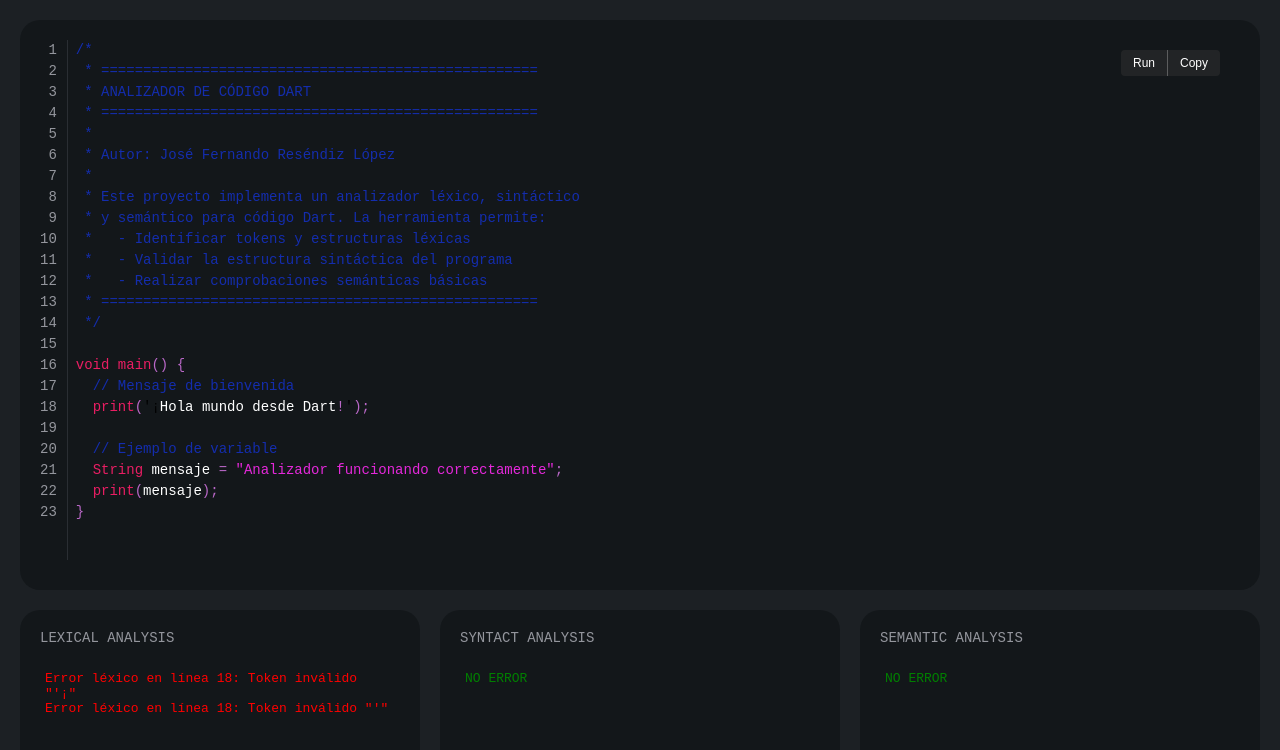
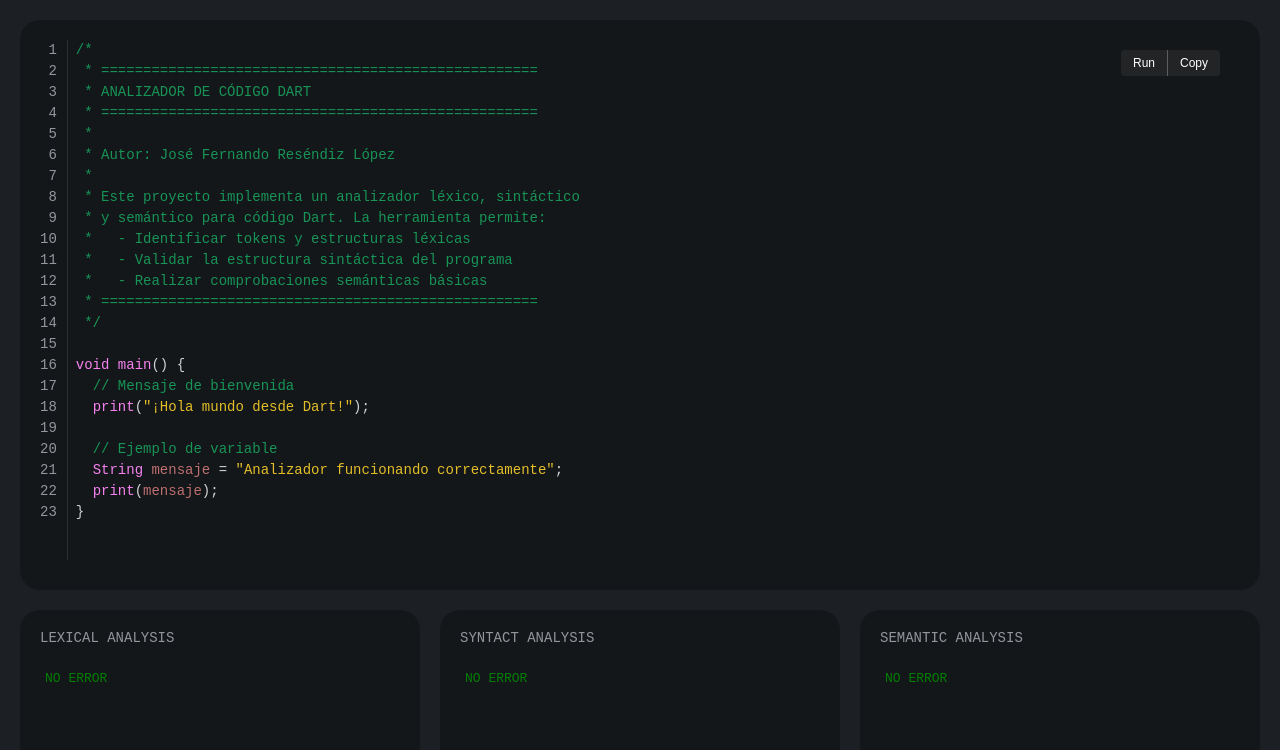
Before and after one commit to Gerbo67/compiladorAli, a website built with Vite: page index.html in a window 1280 px wide. Both pictures are taken after a click on the button "Run". Built offline with nearby package versions, Linux system fonts and the light colour scheme.

Commit message:
Editor complete

```diff
--- a/src/analyzers.js
+++ b/src/analyzers.js
@@ -1,4 +1,18 @@
-/* analyzers.js - Análisis y resaltado de sintaxis para código Dart (básico) */
+/* analyzers.js - Análisis y resaltado de sintaxis para código Dart (básico)
+   ====================================================
+   - Análisis Léxico: Se tokeniza cada línea y se reportan tokens no válidos.
+   - Análisis Sintáctico: Se verifica la existencia de la función main, terminación de sentencias
+                           y la forma básica de condicionales y ciclos (verificando paréntesis).
+   - Análisis Semántico:
+         • Variables: Se recolectan las variables declaradas y se verifica que cada variable usada
+                      (fuera de literales de cadena) haya sido declarada previamente.
+         • Condicionales y ciclos: Se valida que tengan paréntesis.
+   - Resaltado de Sintaxis: Se colorean palabras clave, cadenas, comentarios, números, identificadores y operadores.
+*/
+
+//////////////////////
+// Funciones Básicas
+//////////////////////
 
 function removeCommentsFromLines(code) {
     const lines = code.split("\n");
@@ -58,6 +72,60 @@ function tokenizeLine(line, lineIndex, lexicalErrors) {
     }
 }
 
+//////////////////////////
+// Función de Resaltado
+//////////////////////////
+
+function applySyntaxHighlighting(code) {
+    const syntaxRegex = new RegExp(
+        '(' +
+        '\\b(?:void|main|var|if|else|for|while|print|int|double|String|bool|List|return)\\b' +
+        ')' +
+        '|' +
+        '("([^"\\\\]*(?:\\\\.[^"\\\\]*)*)")' +
+        '|' +
+        '(\\/\\/[^\\n]*)' +
+        '|' +
+        '(\\/\\*[\\s\\S]*?\\*\\/)' +
+        '|' +
+        '(\\b\\d+(?:\\.\\d+)?\\b)' +
+        '|' +
+        '(\\b[a-zA-Z_][a-zA-Z0-9_]*\\b)' +
+        '|' +
+        '([{}()\\[\\];,=+\\-\\*\\/<>&|!])'
+        , 'gm');
+    return code.replace(syntaxRegex, (match, g1, g2, g3, g4, g5, g6, g7, g8) => {
+        if (g1 !== undefined) {
+            return `<span class="token-keyword">${match}</span>`;
+        } else if (g2 !== undefined) {
+            return `<span class="token-string">${match}</span>`;
+        } else if (g4 !== undefined) {
+            return `<span class="token-comment">${match}</span>`;
+        } else if (g5 !== undefined) {
+            return `<span class="token-comment">${match}</span>`;
+        } else if (g6 !== undefined) {
+            return `<span class="token-number">${match}</span>`;
+        } else if (g7 !== undefined) {
+            return `<span class="token-identifier">${match}</span>`;
+        } else if (g8 !== undefined) {
+            return `<span class="token-operator">${match}</span>`;
+        }
+        return match;
+    });
+}
+
+function updateHighlighting() {
+    let code = document.getElementById("codeArea").value;
+    code = code.replace(/\t/g, '    ');
+    document.getElementById("highlightedCode").innerHTML = applySyntaxHighlighting(code);
+}
+
+window.updateHighlighting = updateHighlighting;
+
+//////////////////////////
+// Función Principal: Análisis
+//////////////////////////
+
 function analyzeCode() {
     const code = document.getElementById("codeArea").value;
     const cleanLines = removeCommentsFromLines(code);
@@ -65,10 +133,12 @@ function analyzeCode() {
     let syntacticErrors = [];
     let semanticErrors = [];
 
+    // --- Análisis Léxico ---
     cleanLines.forEach((line, lineIndex) => {
         tokenizeLine(line, lineIndex, lexicalErrors);
     });
 
+    // --- Análisis Sintáctico ---
     const cleanCode = cleanLines.join("\n");
     if (!cleanCode.includes("main(")) {
         syntacticErrors.push("Error sintáctico: No se encontró la función main().");
@@ -89,7 +159,18 @@ function analyzeCode() {
             }
         }
     });
+    // Validar condicionales y ciclos (deben tener paréntesis)
+    cleanLines.forEach((line, lineIndex) => {
+        const trimmed = line.trim();
+        if (trimmed.startsWith("if") || trimmed.startsWith("for") || trimmed.startsWith("while")) {
+            if (!trimmed.includes("(") || !trimmed.includes(")")) {
+                syntacticErrors.push(`Error sintáctico en línea ${lineIndex + 1}: Estructura mal formada en "${trimmed.split(" ")[0]}".`);
+            }
+        }
+    });
 
+    // --- Análisis Semántico: Variables ---
+    // (a) Recolectar variables declaradas
     let declaredVariables = [];
     const declarationTypes = ["var", "String", "int", "double", "bool", "List"];
     cleanLines.forEach((line, lineIndex) => {
@@ -103,7 +184,26 @@ function analyzeCode() {
             }
         }
     });
+    // (b) Validar uso de variables: se ignoran los tokens que estén dentro de literales de cadena.
+    // Primero, eliminar las cadenas de la línea antes de extraer tokens para validación.
+    const usageReserved = ["void", "main", "print", "if", "else", "for", "while", "return",
+        "var", "String", "int", "double", "bool", "List"];
+    cleanLines.forEach((line, lineIndex) => {
+        // Eliminar contenido de cadenas (dobles o simples)
+        let lineWithoutStrings = line.replace(/(["'])(?:(?=(\\?))\2.)*?\1/g, "");
+        const tokens = lineWithoutStrings.match(/\b[a-zA-Z_][a-zA-Z0-9_]*\b/g);
+        if (tokens) {
+            tokens.forEach(token => {
+                if (usageReserved.includes(token)) return;
+                if (!isNaN(token)) return;
+                if (!declaredVariables.includes(token)) {
+                    semanticErrors.push(`Error semántico en línea ${lineIndex + 1}: Variable no declarada "${token}".`);
+                }
+            });
+        }
+    });
 
+    // --- Mostrar Resultados ---
     document.getElementById("lexicalContent").innerHTML =
         lexicalErrors.length > 0
             ? `<span style="color: red;">${lexicalErrors.join("<br>")}</span>`
@@ -118,59 +218,9 @@ function analyzeCode() {
             : `<span style="color: green;">NO ERROR</span>`;
 }
 
-function escapeHtml(text) {
-    const map = { '&': '&amp;', '<': '&lt;', '>': '&gt;', '"': '&quot;', "'": '&#039;' };
-    return text.replace(/[&<>"']/g, m => map[m]);
-}
-
-function applySyntaxHighlighting(code) {
-    const syntaxRegex = new RegExp(
-        '(' +
-        '\\b(?:void|main|var|if|else|for|while|print|int|double|String|bool|List|return)\\b' +
-        ')' +
-        '|' +
-        '("([^"\\\\]*(?:\\\\.[^"\\\\]*)*)")' +
-        '|' +
-        '(\\/\\/[^\\n]*)' +
-        '|' +
-        '(\\/\\*[\\s\\S]*?\\*\\/)' +
-        '|' +
-        '(\\b\\d+(?:\\.\\d+)?\\b)' +
-        '|' +
-        '(\\b[a-zA-Z_][a-zA-Z0-9_]*\\b)' +
-        '|' +
-        '([{}()\\[\\];,=+\\-\\*\\/<>&|!])'
-        , 'gm');
-
-    // Usar el código sin escaparlo previamente
-    return code.replace(syntaxRegex, (match, g1, g2, g3, g4, g5, g6, g7, g8) => {
-        if (g1 !== undefined) {
-            return `<span class="token-keyword">${match}</span>`;
-        } else if (g2 !== undefined) {
-            return `<span class="token-string">${match}</span>`;
-        } else if (g4 !== undefined) {
-            return `<span class="token-comment">${match}</span>`;
-        } else if (g5 !== undefined) {
-            return `<span class="token-comment">${match}</span>`;
-        } else if (g6 !== undefined) {
-            return `<span class="token-number">${match}</span>`;
-        } else if (g7 !== undefined) {
-            return `<span class="token-identifier">${match}</span>`;
-        } else if (g8 !== undefined) {
-            return `<span class="token-operator">${match}</span>`;
-        }
-        return match;
-    });
-}
-
-
-function updateHighlighting() {
-    let code = document.getElementById("codeArea").value;
-    // Reemplaza tabs por 4 espacios para que se muestren correctamente
-    code = code.replace(/\t/g, '    ');
-    document.getElementById("highlightedCode").innerHTML = applySyntaxHighlighting(code);
-}
-window.updateHighlighting = updateHighlighting;
+//////////////////////////
+// Eventos
+//////////////////////////
 
 document.getElementById("codeArea").addEventListener("input", updateHighlighting);
 
--- a/src/main.js
+++ b/src/main.js
@@ -41,7 +41,7 @@ window.addEventListener('load', () => {
 
 void main() {
   // Mensaje de bienvenida
-  print('¡Hola mundo desde Dart!');
+  print("¡Hola mundo desde Dart!");
 
   // Ejemplo de variable
   String mensaje = "Analizador funcionando correctamente";
--- a/styles.css
+++ b/styles.css
@@ -279,9 +279,9 @@ body {
 }
 
 /* Colores de tokens (paleta basada en rosa mexicano y púrpura) */
-.token-keyword    { color: #E91E63; }
-.token-string     { color: #e428da; }
-.token-comment    { color: #142dad; }
-.token-number     { color: #D81B60; }
-.token-identifier { color: #FFFFFF; }
-.token-operator   { color: #BA68C8; }
+.token-keyword    { color: #f581ee; }
+.token-string     { color: #e4be28; }
+.token-comment    { color: #189457; }
+.token-number     { color: #7067b7; }
+.token-identifier { color: #be6f6f; }
+.token-operator   { color: #d3d3d3; }
```
